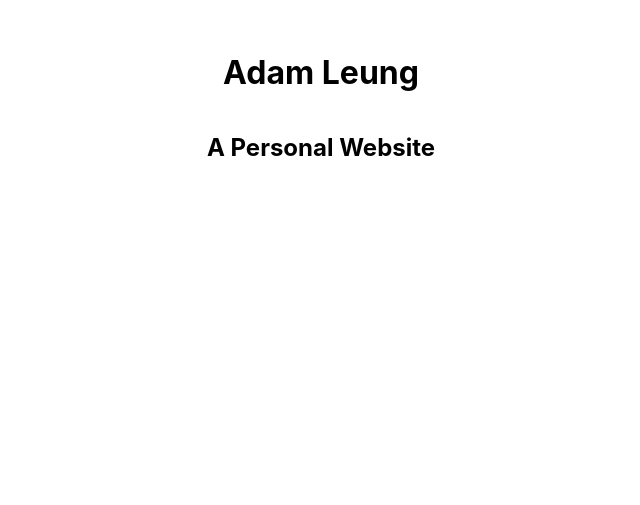
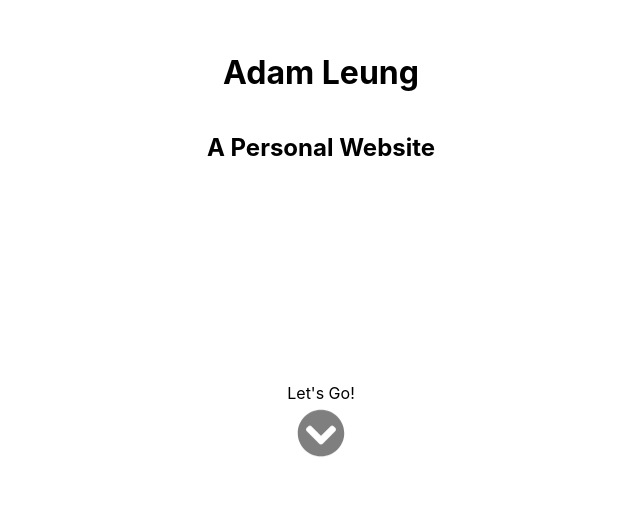
Before and after one commit to aleung27/Personal-Website, a React (Create React App) app: page / in a window 1280 px wide. Shown: the part 293-798 px from the top of the page, without its empty margins (319-959 px from the left). Built offline with nearby package versions, Linux system fonts and the light colour scheme.

Commit message:
Bobbing arrow on title page

```diff
--- a/src/App.js
+++ b/src/App.js
@@ -4,7 +4,10 @@ import EduTriangle from "./components/EduTriangle";
 import SkillSquare from "./components/SkillSquare";
 import FadeSection from "./components/FadeSection";
 import { FontAwesomeIcon } from "@fortawesome/react-fontawesome";
-import { faChevronCircleUp } from "@fortawesome/free-solid-svg-icons";
+import {
+  faChevronCircleUp,
+  faChevronCircleDown,
+} from "@fortawesome/free-solid-svg-icons";
 import * as vars from "./vars";
 import "./App.scss";
 
@@ -41,6 +44,14 @@ const App = () => {
       <div className="title-page">
         <h1>Adam Leung</h1>
         <h2>A Personal Website</h2>
+        <div className="title-page-arrow">
+          <p>Let's Go!</p>
+          <FontAwesomeIcon
+            icon={faChevronCircleDown}
+            className="down-arrow"
+            size="3x"
+          />
+        </div>
       </div>
       <FadeSection visible={false} classes="fade-section-arrow">
         <FontAwesomeIcon
--- a/src/App.scss
+++ b/src/App.scss
@@ -15,10 +15,16 @@
   .title-page {
     width: 100vw;
     height: 100vh;
+    max-width: 100%;
     display: flex;
     flex-direction: column;
     justify-content: center;
     align-items: center;
+  }
+
+  .title-page-arrow {
+    position: absolute;
+    bottom: 5vh;
   }
 
   .fade-section-arrow {
@@ -37,4 +43,17 @@
       cursor: pointer;
     }
   }
+
+  .down-arrow {
+    display: block;
+    margin-left: auto;
+    margin-right: auto;
+    opacity: 0.5;
+    animation: bob 0.7s infinite alternate;
+  }
+
+  @keyframes bob {
+    0% {transform: translateY(0);}
+    100% {transform: translateY(-10px);}
+  }
 }
```
